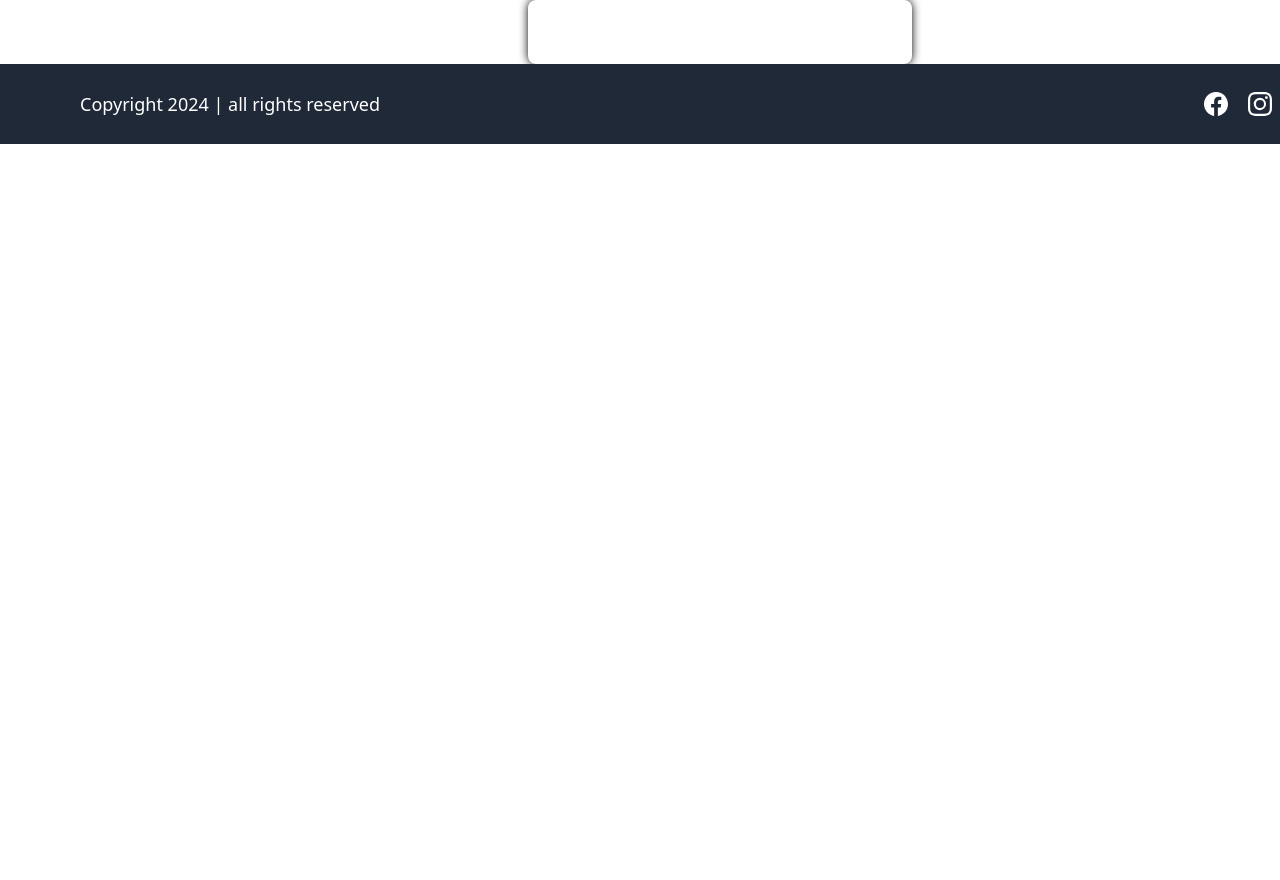
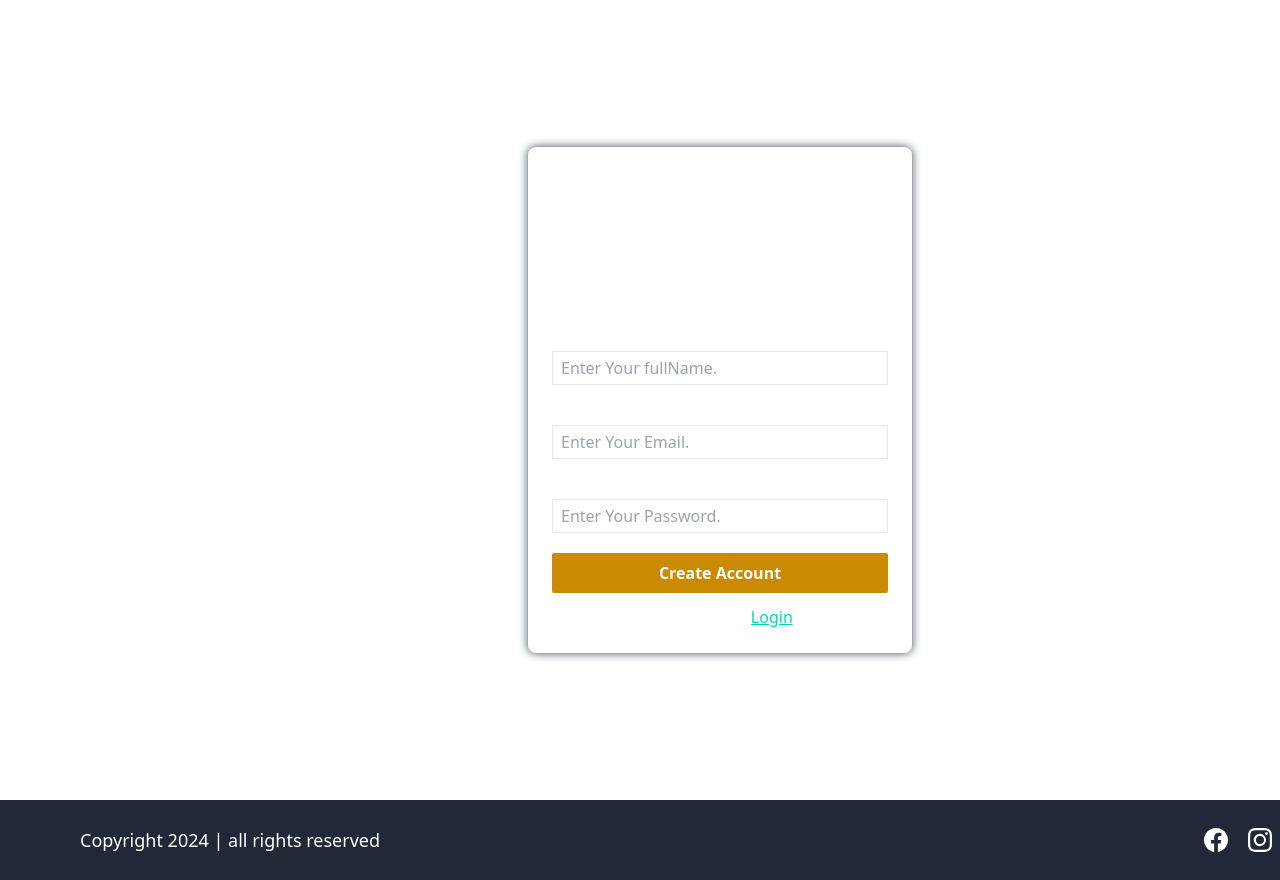
Before and after one commit to Abhishekbhakari/LMS-_Frontend, a React (Vite) app: page /signup in a window 1280 px wide. Shown: the top 880 px of the page. Before the commit the page ends 800 px from the top, so only its background shows below. Built offline with nearby package versions, Linux system fonts and the light colour scheme.

Commit message:
Added Signup functionality

```diff
--- a/src/Pages/Signup.jsx
+++ b/src/Pages/Signup.jsx
@@ -1,11 +1,170 @@
+import { useState } from "react";
 import HomeLayout from "../Layouts/HomeLayout";
+import { BsPersonCircle } from "react-icons/bs";
+import { Link, useNavigate } from "react-router-dom";
+import { useDispatch } from "react-redux";
+import { toast } from "react-hot-toast";
+import { createAccount } from "../Redux/Slices/AuthSlice";
 
 function Signup() {
+
+    const dispatch = useDispatch();
+    const navigate = useNavigate();
+
+    const [previewImage , setPreviewImage] = useState("");
+
+    const [signupData , setSignupData] = useState({
+        fullName:"",
+        email:"",
+        password:"",
+        avatar:""
+    });
+
+    function handleUserInput(e) {
+        const {name, value} = e.target;
+        setSignupData({
+            ...signupData,
+            [name]:value
+        })
+    }
+
+    function getImage(event) {
+        event.preventDefault();
+        //getting image
+        const uploadedImage = event.target.files[0];
+
+        if (uploadedImage) {
+            setSignupData({
+                ...signupData,
+                avatar: uploadedImage
+            });
+            const fileReader = new FileReader();
+            fileReader.readAsDataURL(uploadedImage);
+            fileReader.addEventListener('load', function () {
+
+                setPreviewImage(this.result);
+            })
+        }
+    }
+
+
+async function createNewAccount(event) {
+    event.preventDefault();
+    if (!signupData.email || !signupData.password || !signupData.fullName || !signupData.avatar) {
+      toast.error("Please fill all the details");
+      return;
+    }
+
+        //cheaking name field length
+        if (!signupData.fullName.length) {
+            toast.error("Name should be atleast of 5 characters")
+            return;
+        }
+
+        if (!signupData.email.match(/^(([^<>()[\]\\.,;:\s@"]+(\.[^<>()[\]\\.,;:\s@"]+)*)|.(".+"))@((\[[0-9]{1,3}\.[0-9]{1,3}\.[0-9]{1,3}\.[0-9]{1,3}\])|(([a-zA-Z\-0-9]+\.)+[a-zA-Z]{2,}))$/)) {
+            toast.error("Invalid email id")
+        }
+
+        //cheaking password vaiddation
+
+        if (!signupData.password.match(/^(?=.*[a-z])(?=.*[A-Z])(?=.*\d)(?=.*[@#$!%*?&^])[A-Za-z\d@#$!%*?&^]{8,15}$/)) {
+            toast.error("At least 8 characters with uppercase, lowercase, digit, and special character")
+        }
+
+        const formData = new FormData();
+        formData.append("fullName",signupData.fullName);
+        formData.append("email",signupData.email);
+        formData.append("password",signupData.password);
+        formData.append("avatar",signupData.avatar);
+
+        //dispatch create account action
+        const response = await dispatch(createAccount(formData));
+        console.log(response);
+        if(response?.payload?.success)
+            navigate("/");
+
+
+
+        setSignupData({
+            fullName:"",
+            email:"",
+            password:"",
+            avatar:""
+        });
+        setPreviewImage("");
+
+    }
+
     return(
         <HomeLayout>
-            <div className=" flex overflow-x-auto items-center justify-center h-[100]">
-                <form className="flex flex-col justify-center gap-3 rounded-lg p-4 text-white w-96 shadow-[0_0_10px_black]">
+            <div className="flex items-center justify-center gap-10 mx-16 h-[100vh]">
+                <form noValidate onSubmit={createNewAccount} className="flex flex-col justify-center gap-3 rounded-lg p-6 text-white w-96 shadow-[0_0_10px_#36454F] ">
                     <h1 className=" text-center text-2xl font-bold">Registration Page</h1>
+                    <label htmlFor="image_uploads" className=" cursor-pointer">
+                        {previewImage ? (
+                            <img className=" w-24 h-24 rounded-full m-auto" src={previewImage} />
+                        ) : (
+                            <BsPersonCircle className=" w-24 h-24 rounded-full m-auto"/>
+                        )}
+                    </label>
+                    <input
+                    onChange={getImage}
+                     type="file"
+                     className="hidden"
+                     name="image_uploads"
+                     id="image_uploads"
+                     accept=".jpg, .jpeg, .png, .svg"
+                    />
+
+                    <div className=" flex flex-col gap-1">
+                        <label htmlFor="fullName" className=" font-semibold">Full Name </label>
+                        <input
+                         type="text"
+                         required
+                         name="fullName"
+                         id="fullName"
+                         placeholder="Enter Your fullName."
+                         className=" bg-transparent px-2 py-1 border"
+                         onChange={handleUserInput}
+                         value={signupData.fullName}
+                        />
+
+                    </div>
+                    <div className=" flex flex-col gap-1">
+                        <label htmlFor="email" className=" font-semibold">Email </label>
+                        <input
+                         type="email"
+                         required
+                         name="email"
+                         id="email"
+                         placeholder="Enter Your Email."
+                         className=" bg-transparent px-2 py-1 border"
+                         onChange={handleUserInput}
+                         value={signupData.email}
+                        />
+
+                    </div>
+                    <div className=" flex flex-col gap-1">
+                        <label htmlFor="password" className=" font-semibold">Password </label>
+                        <input
+                         type="password"
+                         required
+                         name="password"
+                         id="password"
+                         placeholder="Enter Your Password."
+                         className=" bg-transparent px-2 py-1 border"
+                         onChange={handleUserInput}
+                        />
+
+                    </div>
+
+                    <button type="submit" className=" mt-2 w-full bg-yellow-600 hover:bg-yellow-500 transition-all ease-in-out duration-300 rounded-sm py-2 font-semibold cursor-pointer ">
+                        Create Account
+                    </button>
+
+                    <p>
+                        Already have an account ? <Link to= "/login" className=" link text-accent cursor-pointer" > Login</Link>
+                    </p>
                 </form>
             </div>
         </HomeLayout>
--- a/src/Redux/Slices/AuthSlice.js
+++ b/src/Redux/Slices/AuthSlice.js
@@ -1,4 +1,7 @@
-import { createSlice } from "@reduxjs/toolkit";
+import { createAsyncThunk, createSlice } from "@reduxjs/toolkit";
+import toast from "react-hot-toast";
+
+import axiosInstance from "../../Helpers/axiosInstance";
 
 const initialState = {
     isloggedIn: localStorage.getItem('isLoggedIn') || false,
@@ -6,11 +9,28 @@
     data:localStorage.getItem('data') || {}
 };
 
+export const createAccount = createAsyncThunk("/auth/signup", async (data) => {
+    try {
+        const res = axiosInstance.post("user/register", data);
+        toast.promise(res, {
+            loading: "Wait! creating your account",
+            success: (data) => {
+                return data?.data?.message;
+            },
+            error: "Failed to create account"
+        });
+        return (await res).data;
+    } catch(error) {
+        toast.error(error?.response?.data?.message);
+    }
+})
+
+
 const authSlice = createSlice({
     name : 'auth',
     initialState,
     reducers: {},
 });
 
-export const {} = authSlice.actions;
+// export const {} = authSlice.actions;
 export default authSlice.reducer;
```
